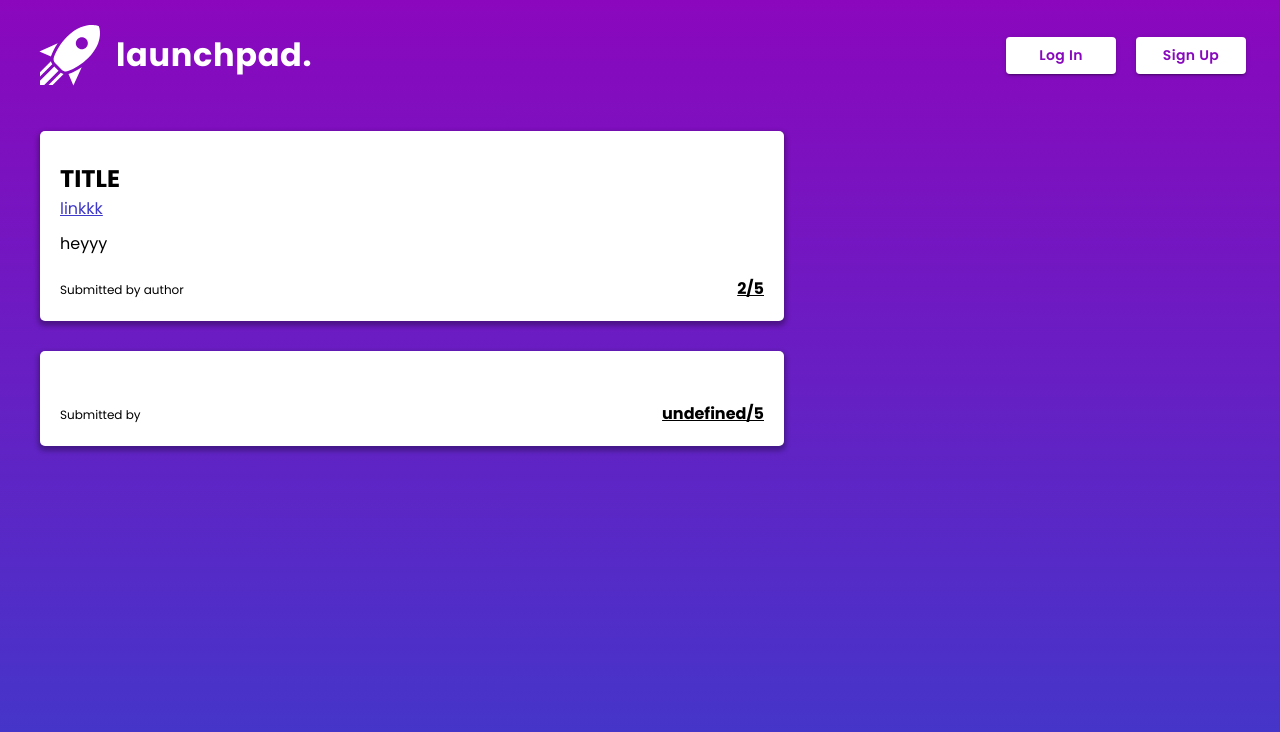
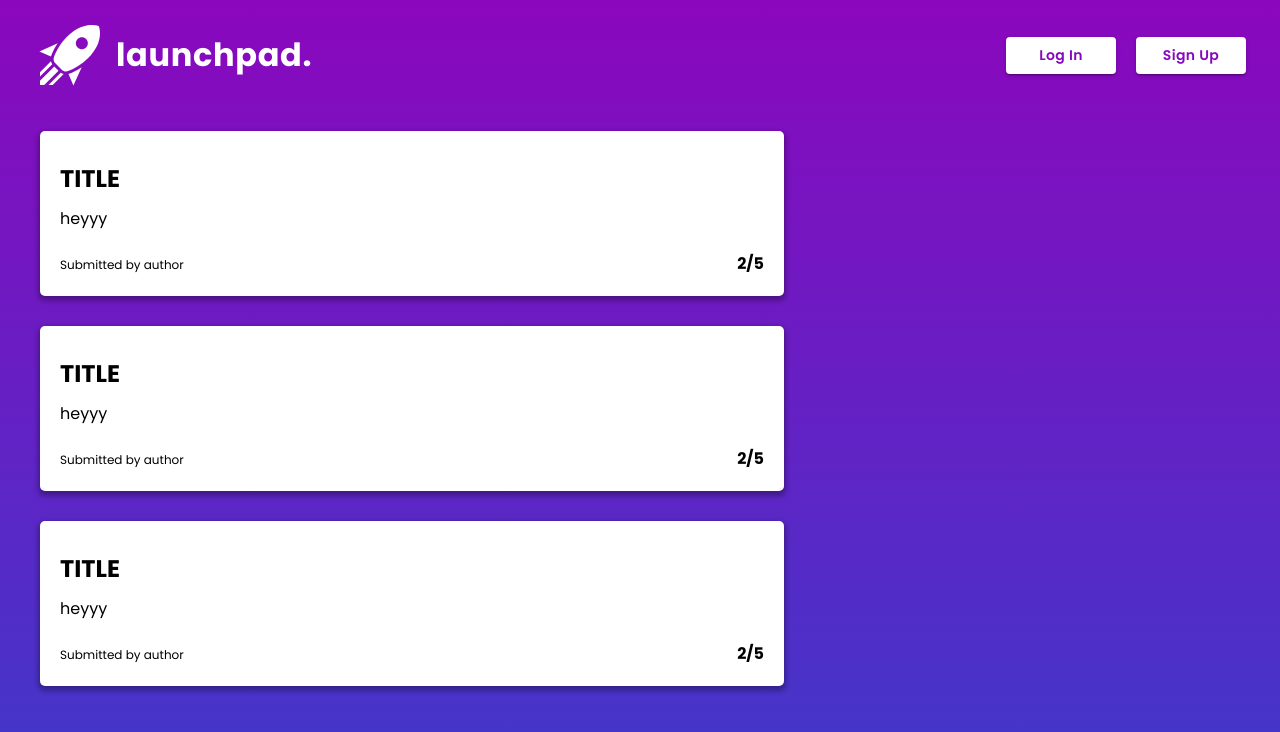
Before and after one commit to Felix-Poon/RSE-Launchpad-Frontend, a React (Create React App) app: page /search/login in a window 1280 px wide. Shown: the top 732 px of the page. Built offline with nearby package versions, Linux system fonts and the light colour scheme.

Commit message:
Search card done

```diff
--- a/src/components/SearchCard.js
+++ b/src/components/SearchCard.js
@@ -1,7 +1,7 @@
 import React from 'react';
 import { makeStyles } from '@material-ui/core/styles';
 
-import { Container, Box } from '@material-ui/core';
+import { CardActionArea, Box } from '@material-ui/core';
 
 const useStyles = makeStyles((theme) => ({
   card: {
@@ -14,7 +14,10 @@ const useStyles = makeStyles((theme) => ({
     boxShadow: '0 3px 5px 2px rgba(0,0,0,.3)',
     padding: '20px',
     margin: '30px 40px',
-    width: '55vw'
+    width: '55vw',
+    '&:hover': {
+      background: "#c1bfec",
+      }
   },
   cardHeader: {
     margin: '10px 0',
@@ -46,13 +49,14 @@ export function SearchCard(props) {
   const rating = `${props.rating}/5`
 
   return(
+    <a href={href}>
       <Box bgcolor='white' color="black" className={classes.box}>
         <div>
           <div className={classes.cardHeader}>
             <h2 className={classes.cardTitle}>{props.title}</h2>
-            <a href={href}>
+            {/* <a href={href}>
               <u>{props.link}</u>
-            </a>
+            </a> */}
           </div>
           <p className={classes.cardText}>{props.text}</p>
         </div>
@@ -61,10 +65,13 @@ export function SearchCard(props) {
           <p className={classes.cardAuthor}>Submitted by {props.author}</p>
           <div style={{flex:1}}/>
           <h4 className={classes.rating}>
-              <u>{rating}</u>
+            {rating}
           </h4>
         </div>
       </Box>
 
+
+    </a>
+
   );
 }
--- a/src/pages/Search.js
+++ b/src/pages/Search.js
@@ -21,8 +21,20 @@ export function Search() {
           author='author'
           rating='2'
         />
-
-        <SearchCard />
+        <SearchCard
+          title='TITLE'
+          link='linkkk'
+          text='heyyy'
+          author='author'
+          rating='2'
+        />
+        <SearchCard
+          title='TITLE'
+          link='linkkk'
+          text='heyyy'
+          author='author'
+          rating='2'
+        />
       </div>
     </div>
 
```
